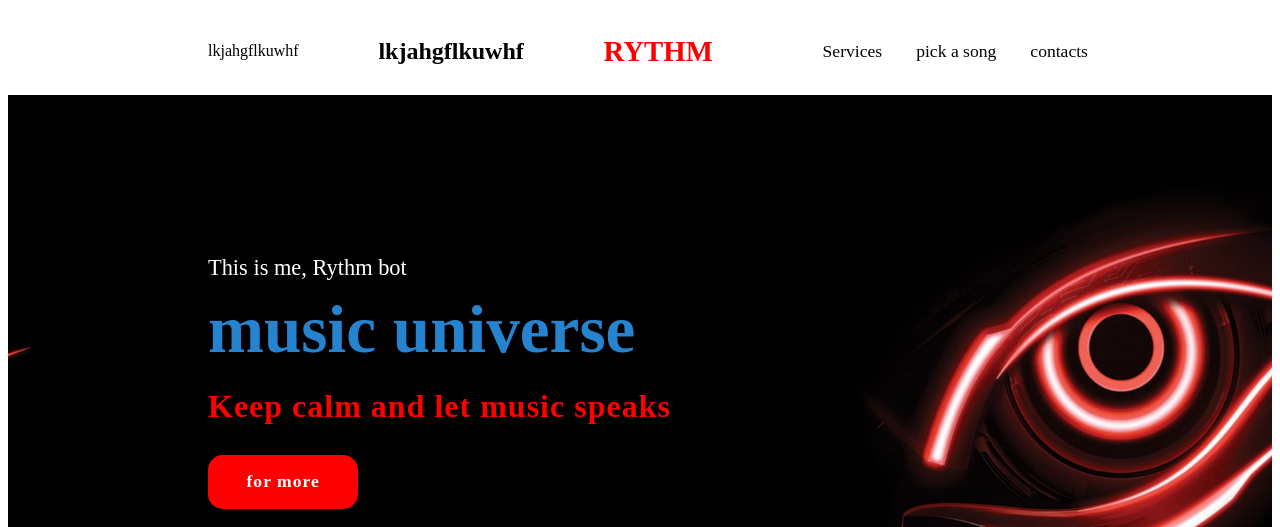
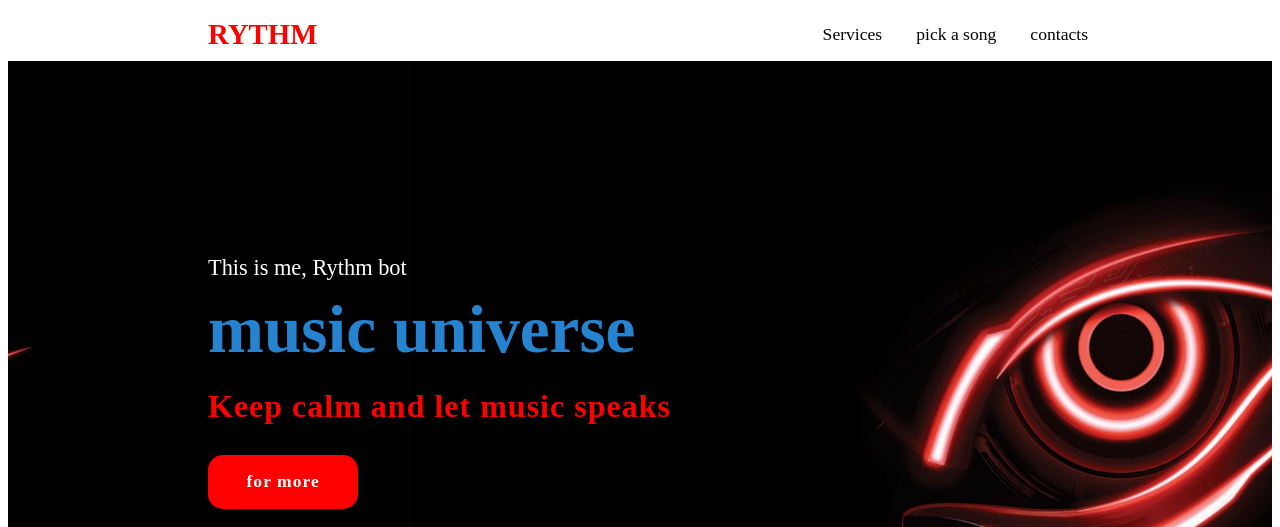
Before and after one commit to Wojak1n/Rythm-ws, a plain HTML site: page index.html in a window 1280 px wide. Shown: the top 527 px of the page. Drawn offline with Linux system fonts and the light colour scheme.

Commit message:
deleting P

```diff
--- a/index.html
+++ b/index.html
@@ -10,9 +10,6 @@
 </head>
 <body>
     <header>
-        <p>lkjahgflkuwhf</p>
-        <h2>lkjahgflkuwhf</h2>
-
         <a href="#" class="logo">Rythm</a>
         <nav class="navigation">
              <a href="#services">Services</a>
```
